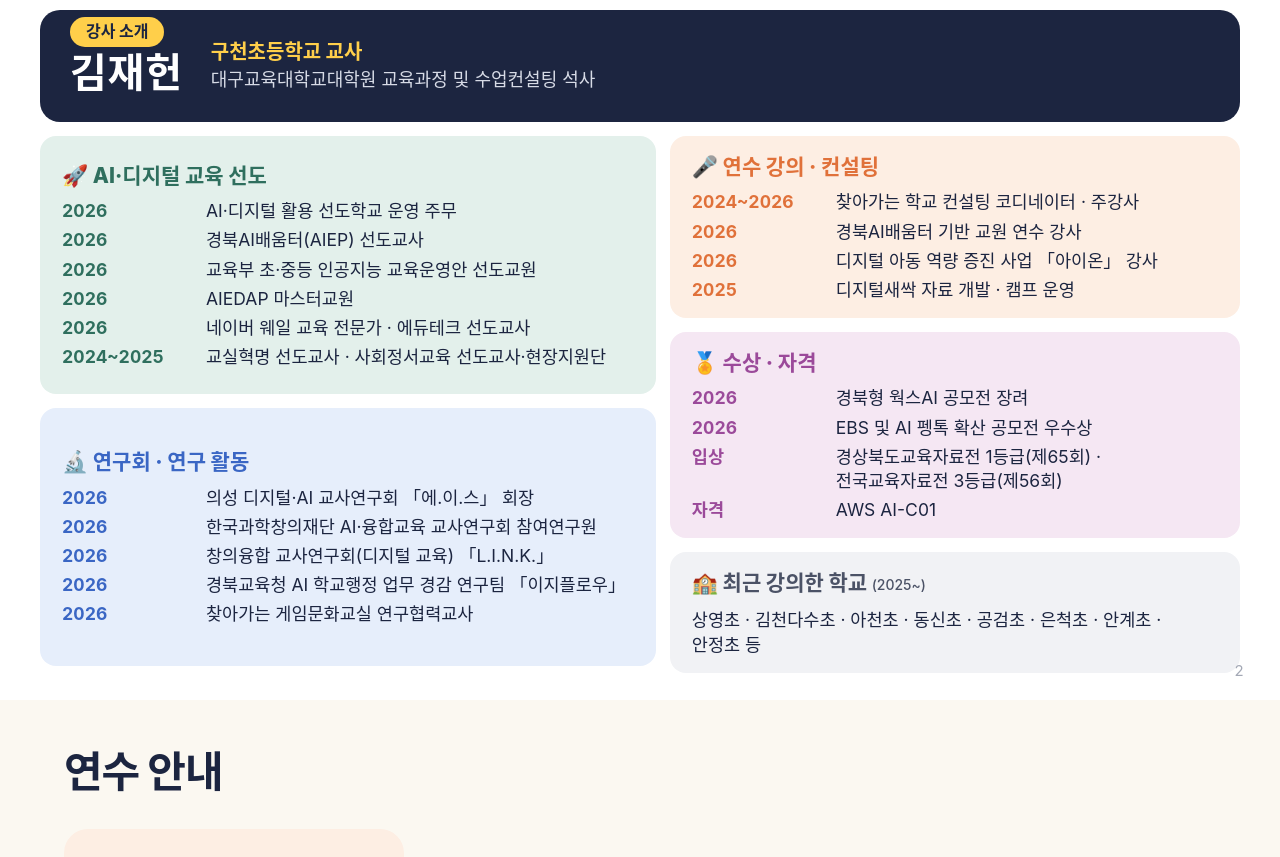
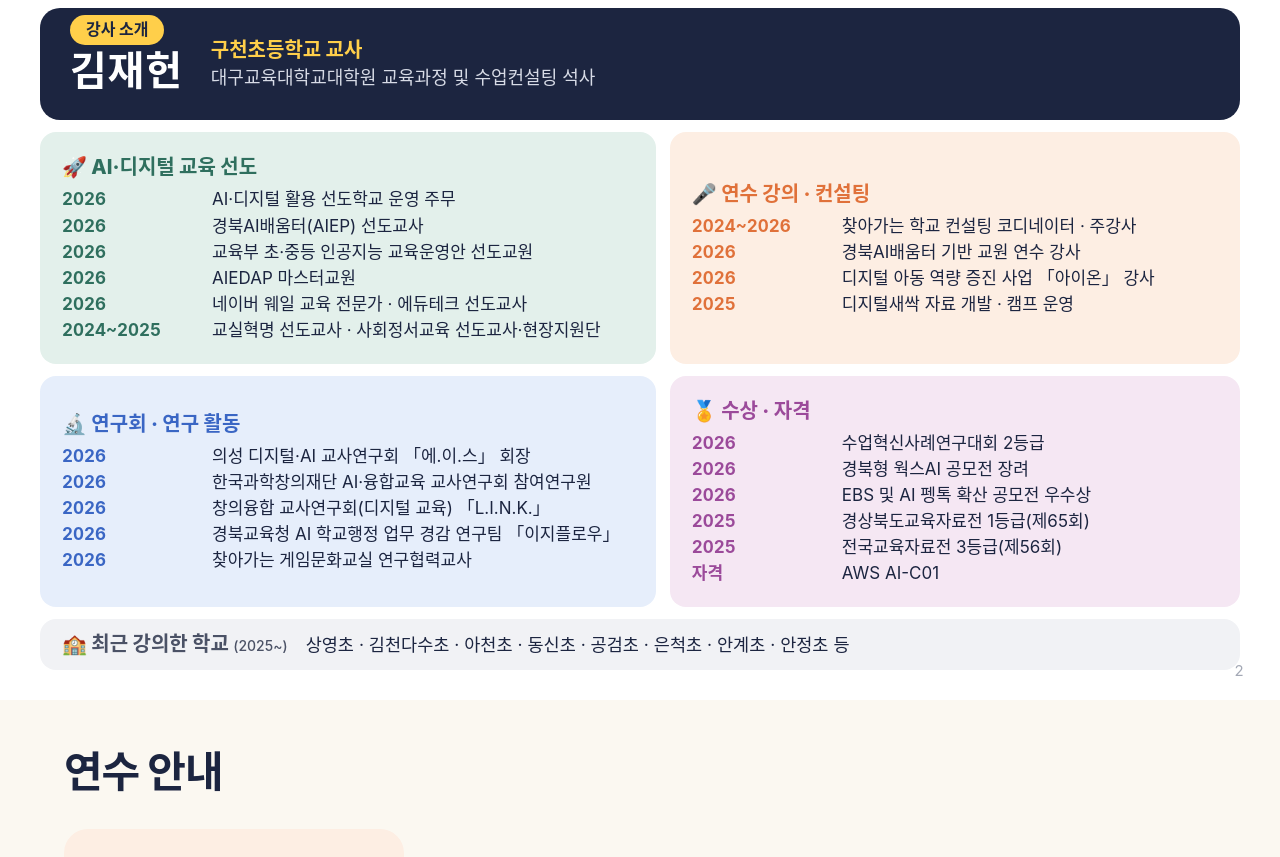
Before and after one commit to arongstar/-, an Astro site: page /print/slides/ai-agent-automation in a window 1280 px wide. Shown: the part 740-1597 px from the top of the page. Built offline with nearby package versions, Linux system fonts and the light colour scheme; Astro itself is replaced by a stand-in of ours; some packages are replaced by stand-ins of ours; a web font is replaced by a local one.

Commit message:
강사 소개: 수업혁신사례연구대회 2등급 추가, 교육자료전 2025년으로 나눠 적기
최근 강의한 학교는 아래 한 줄 띠로 옮겨 넘치지 않게 함

Co-Authored-By: Claude Opus 5.5 <noreply@anthropic.com>
Claude-Session: https://claude.ai/code/session_01AJYB53d8fy2PFeaojYrLjj

```diff
--- a/src/components/slides/Deck.astro
+++ b/src/components/slides/Deck.astro
@@ -78,14 +78,12 @@ pages.push(...deck.slides, { type: 'thanks' });
                       </dl>
                     </div>
                   ))}
-                  {ci === 1 && (
-                    <div class="intro-box intro-schools">
-                      <h3><span aria-hidden="true">🏫</span> 최근 강의한 학교 <small>(2025~)</small></h3>
-                      <p>{INSTRUCTOR.recentSchools}</p>
-                    </div>
-                  )}
                 </div>
               ))}
+              <div class="intro-box intro-schools">
+                <h3><span aria-hidden="true">🏫</span> 최근 강의한 학교 <small>(2025~)</small></h3>
+                <p>{INSTRUCTOR.recentSchools}</p>
+              </div>
             </div>
           </>
         )}
--- a/src/site.config.ts
+++ b/src/site.config.ts
@@ -50,9 +50,11 @@ export const INSTRUCTOR = {
       title: '수상 · 자격',
       icon: '🏅',
       rows: [
+        ['2026', '수업혁신사례연구대회 2등급'],
         ['2026', '경북형 웍스AI 공모전 장려'],
         ['2026', 'EBS 및 AI 펭톡 확산 공모전 우수상'],
-        ['입상', '경상북도교육자료전 1등급(제65회) · 전국교육자료전 3등급(제56회)'],
+        ['2025', '경상북도교육자료전 1등급(제65회)'],
+        ['2025', '전국교육자료전 3등급(제56회)'],
         ['자격', 'AWS AI-C01'],
       ],
     },
--- a/src/styles/slides.css
+++ b/src/styles/slides.css
@@ -102,7 +102,7 @@
 .cover-img img { width: 100%; border-radius: 24px; box-shadow: 0 10px 30px rgb(80 60 30 / 0.12); }
 
 /* 강사 소개 */
-.slide-intro { padding: 30px 40px 34px; gap: 14px; background: #fff; }
+.slide-intro { padding: 28px 40px 30px; gap: 12px; background: #fff; }
 .intro-head {
   flex: none; display: flex; align-items: center; gap: 28px; background: #1c2540; color: #fff;
   border-radius: 20px; padding: 20px 30px;
@@ -111,14 +111,15 @@
 .intro-name { font-size: 40px; font-weight: 900; letter-spacing: 0.02em; margin-top: 14px; }
 .intro-aff { display: flex; flex-direction: column; font-size: 18px; color: #d7dbe6; }
 .intro-aff b { color: var(--yellow); font-size: 20px; }
-.intro-grid { flex: 1; min-height: 0; display: grid; grid-template-columns: 1.08fr 1fr; gap: 14px; }
-.intro-col { display: flex; flex-direction: column; gap: 14px; min-height: 0; }
+.intro-grid { flex: 1; min-height: 0; display: grid; grid-template-columns: 1.08fr 1fr; grid-template-rows: 1fr auto; gap: 12px 14px; }
+.intro-col { display: flex; flex-direction: column; gap: 12px; min-height: 0; }
 .intro-col > .intro-box { flex: 1; }
-.intro-col > .intro-schools { flex: none; }
-.intro-box { background: var(--cs); border-radius: 16px; padding: 16px 22px; display: flex; flex-direction: column; justify-content: center; }
-.intro-box h3 { font-size: 21px; font-weight: 800; color: var(--c); margin-bottom: 8px; }
-.intro-box dl { display: grid; grid-template-columns: 104px 1fr; row-gap: 5px; font-size: 17.5px; line-height: 1.38; }
-.intro-box dt { color: var(--c); font-weight: 700; font-variant-numeric: tabular-nums; }
+.intro-grid > .intro-schools { grid-column: 1 / -1; flex-direction: row; align-items: center; justify-content: flex-start; gap: 18px; padding: 11px 22px; }
+.intro-grid > .intro-schools h3 { margin: 0; white-space: nowrap; }
+.intro-box { background: var(--cs); border-radius: 16px; padding: 12px 22px; display: flex; flex-direction: column; justify-content: center; }
+.intro-box h3 { font-size: 20px; font-weight: 800; color: var(--c); margin-bottom: 6px; }
+.intro-box dl { display: grid; grid-template-columns: 110px 1fr; row-gap: 3px; font-size: 17px; line-height: 1.36; }
+.intro-box dt { color: var(--c); font-weight: 700; font-variant-numeric: tabular-nums; white-space: nowrap; }
 .intro-schools { --c: #4b5266; --cs: #f1f2f5; }
 .intro-schools small { font-weight: 500; font-size: 14px; }
 .intro-schools p { font-size: 17.5px; }
```
